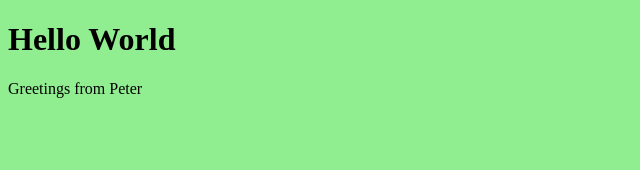
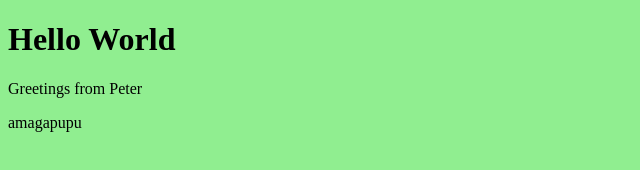
Before and after one commit to paddy-pyker/HC-05-module-controller-with-Qt, a plain HTML site: page index.html in a window 1280 px wide. Shown: the whole page, without its empty margins (0-640 px from the left). Drawn offline with Linux system fonts and the light colour scheme.

Commit message:
Update index.html

```diff
--- a/index.html
+++ b/index.html
@@ -3,5 +3,6 @@
 <body style = "background-color:lightgreen;">
 <h1>Hello World</h1>
 <p>Greetings from Peter</p>
+  <p>amagapupu</p>
 </body>
 </html>
```
